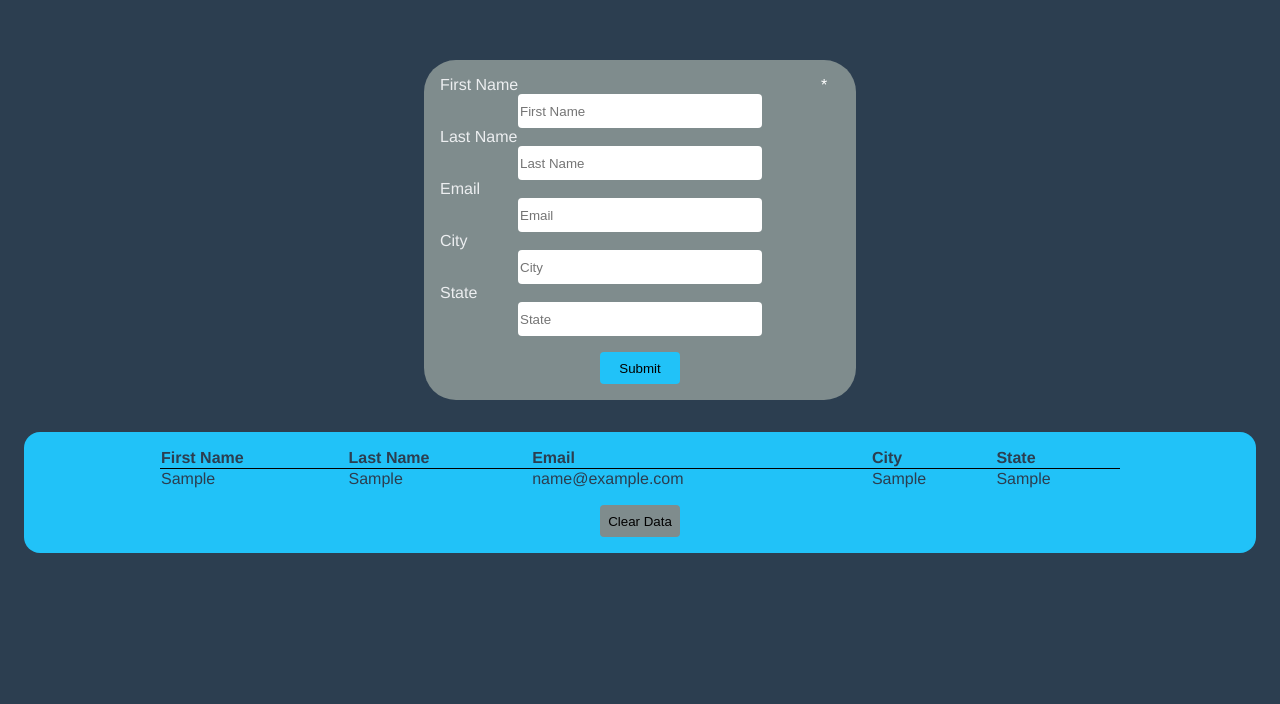
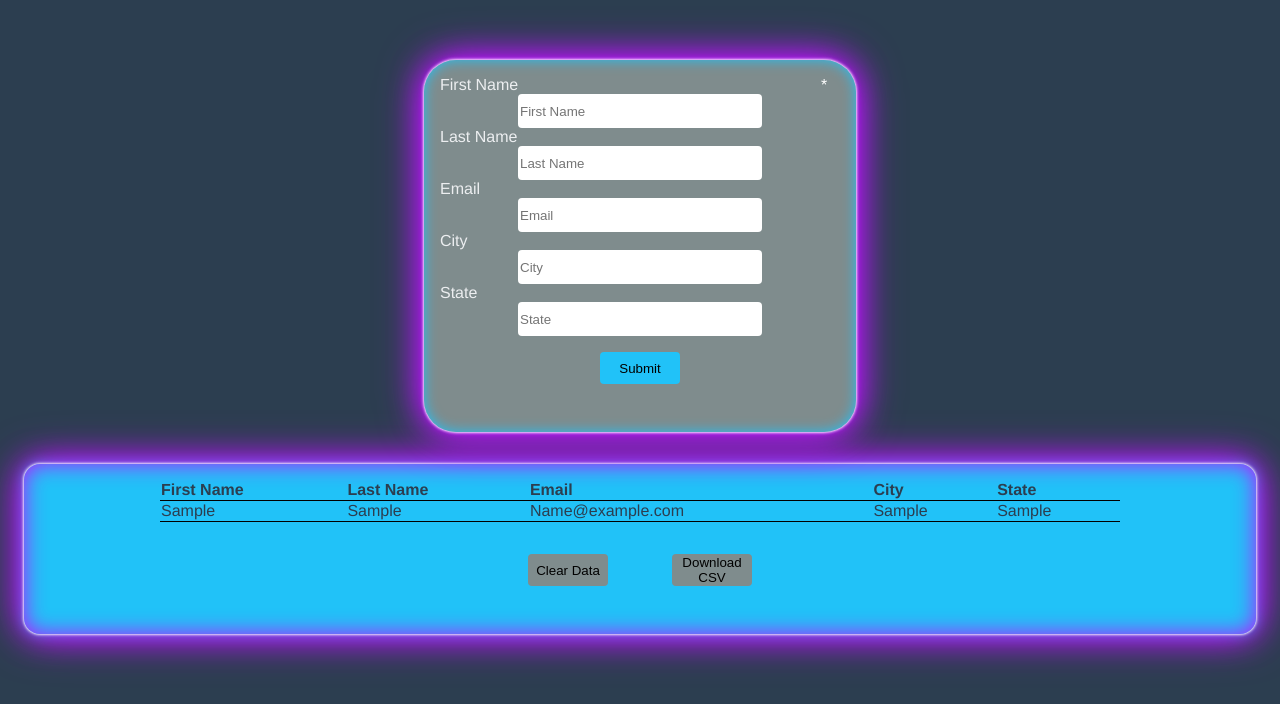
Before and after one commit to JonathanHumphrey/form-to-table, a Vue app: page / in a window 1280 px wide. Both pictures are taken after typing "Sample", "Sample", "name@example.com", "Sample", "Sample" into the empty fields and a click on the button "Submit". Shown: the top 704 px of the page. Built offline with nearby package versions, Linux system fonts and the light colour scheme.

Commit message:
final styling pass and function implementation

```diff
--- a/src/components/FormByJson.vue
+++ b/src/components/FormByJson.vue
@@ -1,30 +1,28 @@
 <script setup>
 //Imports the JSON file with the given parameters from the assets folder
 import FormSchema from "../assets/FormSchema.json";
-import PopoutModal from "./PopoutModal.vue"
+import PopoutModal from "./PopoutModal.vue";
 import { store } from "@/stores/data";
+import { storeToRefs } from "pinia";
 //import { onBeforeMount } from "vue";
 
 const myJson = FormSchema;
 let formData = {};
-let showModal = store()
+
+let { showModal } = storeToRefs(store());
 const { updateStoredData } = store();
+const { displayModal } = store();
 
-/* onBeforeMount(() => {
-  myJson.map((resp) => {
-    formData = { ...formData, [resp.fieldName]: resp.value };
-  });
-}); */
 // First pass solution as this is fucking WEIRD, idk why the console isn't printing from the data.js state function. I am just going to leave this as is for now.
 const submitData = (event) => {
   event.preventDefault();
   let dataBlob = {
-    fName: '',
-    lName:'',
-    email: '',
-    city: '',
-    state: ''
-  }
+    fName: "",
+    lName: "",
+    email: "",
+    city: "",
+    state: "",
+  };
 
   dataBlob.fName = event.target[0].value;
   dataBlob.lName = event.target[1].value;
@@ -32,32 +30,41 @@ const submitData = (event) => {
   dataBlob.city = event.target[3].value;
   dataBlob.state = event.target[4].value;
 
+  for (const item in dataBlob) {
+    dataBlob[item] = dataBlob[item].toLowerCase();
+    dataBlob[item] =
+      dataBlob[item][0].toUpperCase() + dataBlob[item].substring(1);
+    console.log(dataBlob[item]);
+  }
+
   clearForm(event);
   /* localStorage.setItem("data", JSON.stringify(formData));
   console.log(JSON.parse(localStorage.getItem("data")));
 */
-  console.log(dataBlob)
+  console.log(dataBlob);
   updateStoredData(dataBlob);
 };
 
 //Simple function to clear the form without a refreh using default
 const clearForm = (event) => {
-  event.target[0].value = ''
-  event.target[1].value = ''
-  event.target[2].value = ''
-  event.target[3].value = ''
-  event.target[4].value = ''
-}
+  event.target[0].value = "";
+  event.target[1].value = "";
+  event.target[2].value = "";
+  event.target[3].value = "";
+  event.target[4].value = "";
+};
 
-
+const toggleShow = () => {
+  displayModal();
+};
 </script>
 
 <template>
   <div class="form-wrapper">
-    <div class="info" @mouseover="showModal = true" @mouseleave="showModal = false">
-      <p>*</p>
+    <div class="info">
+      <p @mouseover="toggleShow()" @mouseleave="toggleShow()">*</p>
     </div>
-    <div class="modal" v-show="showModal === true">
+    <div class="modal" v-show="showModal">
       <PopoutModal />
     </div>
     <form @submit.prevent="submitData($event)">
@@ -85,6 +92,8 @@ const clearForm = (event) => {
   background-color: #7f8c8d;
   width: 25rem;
   margin: auto;
+  box-shadow: 0 0 0.2rem #fff, 0 0 0.2rem #fff, 0 0 2rem #bc13fe,
+    0 0 0.4rem #bc13fe, 0 0 2.8rem #bc13fe, inset 0 0 0.8rem #21c2f8;
 }
 .form-data {
   display: flex;
@@ -95,14 +104,20 @@ const clearForm = (event) => {
 .form-label {
   align-self: flex-start;
 }
-.info{
+.info {
   width: 4rem;
   position: absolute;
   top: 0;
   right: 0;
   cursor: pointer;
 }
-p{
+.modal {
+  position: absolute;
+  right: -22rem;
+  background-color: #7f8c8d;
+  border-radius: 3rem;
+}
+p {
   color: white;
 }
 input {
--- a/src/components/PopoutModal.vue
+++ b/src/components/PopoutModal.vue
@@ -1,17 +1,19 @@
 <script setup>
-
 //import { store } from "@/stores/data"
-
 </script>
 
 <template>
-    <div class="wrapper">
-        hello
-    </div>
+  <div class="wrapper">
+    <p>** Submit entries as needed, then convert to CSV **</p>
+  </div>
 </template>
 
 <style scoped>
-.wrapper{
-    border: solid black;
+.wrapper {
+  padding: 0.25rem;
+  border-radius: 3rem;
+  box-shadow: 0 0 0.2rem #fff, 0 0 0.2rem #fff, 0 0 1rem #bc13fe,
+    0 0 0.2rem #bc13fe, 0 0 2.8rem #bc13fe, inset 0 0 0.5rem #21c2f8;
+  color: white;
 }
 </style>
--- a/src/components/TableByForm.vue
+++ b/src/components/TableByForm.vue
@@ -13,6 +13,58 @@ const clearData = () => {
   deleteStorage();
 };
 
+// Table data to CSV conversion and subsequent download solution pulled from
+// URL: https://www.geeksforgeeks.org/how-to-export-html-table-to-csv-using-javascript/
+const tableToCSV = () => {
+  // Variable to store the final csv data
+  var csv_data = [];
+
+  // Get each row data
+  var rows = document.getElementsByTagName("tr");
+
+  for (var i = 0; i < rows.length; i++) {
+    // Get each column data
+    var cols = rows[i].querySelectorAll("td, th");
+    // Stores each csv row data
+    var csvrow = [];
+    for (var j = 0; j < cols.length; j++) {
+      // Get the text data of each cell
+      // of a row and push it to csvrow
+      csvrow.push(cols[j].innerHTML);
+    }
+    // Combine each column value with comma
+    csv_data.push(csvrow.join(","));
+  }
+  // Combine each row data with new line character
+  csv_data = csv_data.join("\n");
+  // Call this function to download csv file
+  downloadCSVFile(csv_data);
+};
+const downloadCSVFile = (csv_data) => {
+  // Create CSV file object and feed
+  // our csv_data into it
+  let CSVFile = new Blob([csv_data], {
+    type: "text/csv",
+  });
+  // Create to temporary link to initiate
+  // download process
+  var temp_link = document.createElement("a");
+
+  // Download csv file
+  temp_link.download = "GfG.csv";
+  var url = window.URL.createObjectURL(CSVFile);
+  temp_link.href = url;
+
+  // This link should not be displayed
+  temp_link.style.display = "none";
+  document.body.appendChild(temp_link);
+
+  // Automatically click the link to
+  // trigger download
+  temp_link.click();
+  document.body.removeChild(temp_link);
+};
+
 onMounted(() => {});
 </script>
 
@@ -22,12 +74,12 @@ onMounted(() => {});
   </div>
   <div class="table-wrapper" v-else>
     <table>
-      <thead>
+      <tr>
         <th v-for="field in myJson" :key="field.id">
           {{ field.fieldName }}
         </th>
-      </thead>
-      <tbody v-for="(object, i) in storedData" :key="i">
+      </tr>
+      <tr v-for="(object, i) in storedData" :key="i">
         <td>
           {{ object.fName }}
         </td>
@@ -43,10 +95,11 @@ onMounted(() => {});
         <td>
           {{ object.state }}
         </td>
-      </tbody>
+      </tr>
     </table>
     <div class="button">
       <button @click="clearData()">Clear Data</button>
+      <button @click="tableToCSV()">Download CSV</button>
     </div>
   </div>
 </template>
@@ -62,8 +115,13 @@ h1 {
   margin-top: 2rem;
   width: 75rem;
   padding: 1rem;
+  box-shadow: 0 0 0.2rem #fff, 0 0 0.2rem #fff, 0 0 2rem #bc13fe,
+    0 0 0.8rem #21c2f8, 0 0 2.8rem #bc13fe, inset 0 0 1.3rem #bc13fe;
 }
-
+.button {
+  display: flex;
+  justify-content: center;
+}
 table {
   width: 60rem;
   table-layout: auto;
@@ -71,7 +129,7 @@ table {
   height: 1rem;
   margin: auto;
 }
-thead {
+tr {
   border-bottom: solid black 0.1rem;
   text-align: left;
   width: 75%;
@@ -83,12 +141,12 @@ button {
   border: none;
   margin-top: 1rem;
   background-color: #7f8c8d;
+  margin: 2rem;
 }
 button:hover {
   background-color: #f3f7f8;
 }
 td {
   text-align: left;
-
 }
 </style>
--- a/src/stores/data.js
+++ b/src/stores/data.js
@@ -4,17 +4,20 @@ export const store = defineStore({
 	id: "data",
 	state: () => ({
 		storedData: [],
-		showModal: false
+		showModal: false,
 	}),
 	getters: {},
 	actions: {
 		updateStoredData(data) {
-			this.storedData.push(data)
+			this.storedData.push(data);
 			console.log(this.storedData[0]);
 			//localStorage.setItem("data", JSON.stringify(this.storedData));
 		},
-		deleteStorage(){
-			this.storedData = []
-		}
+		deleteStorage() {
+			this.storedData = [];
 		},
+		displayModal() {
+			this.showModal = !this.showModal;
+		},
+	},
 });
```
